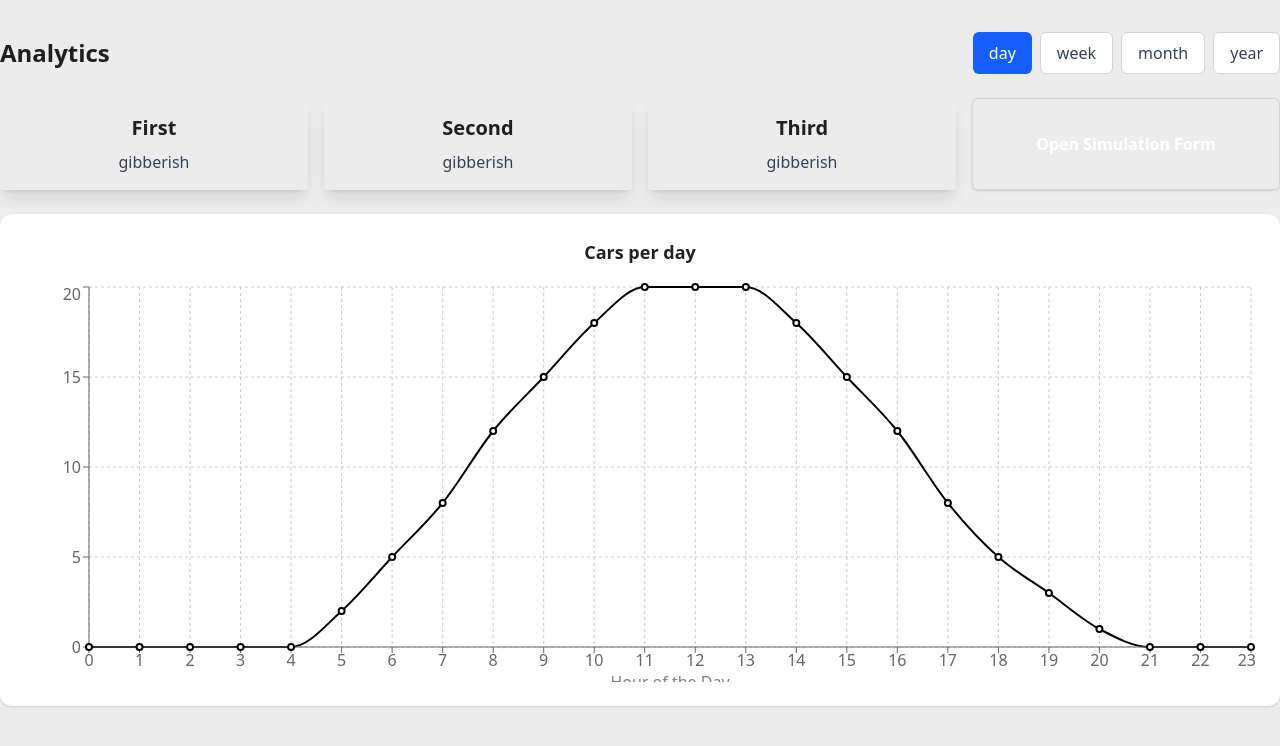
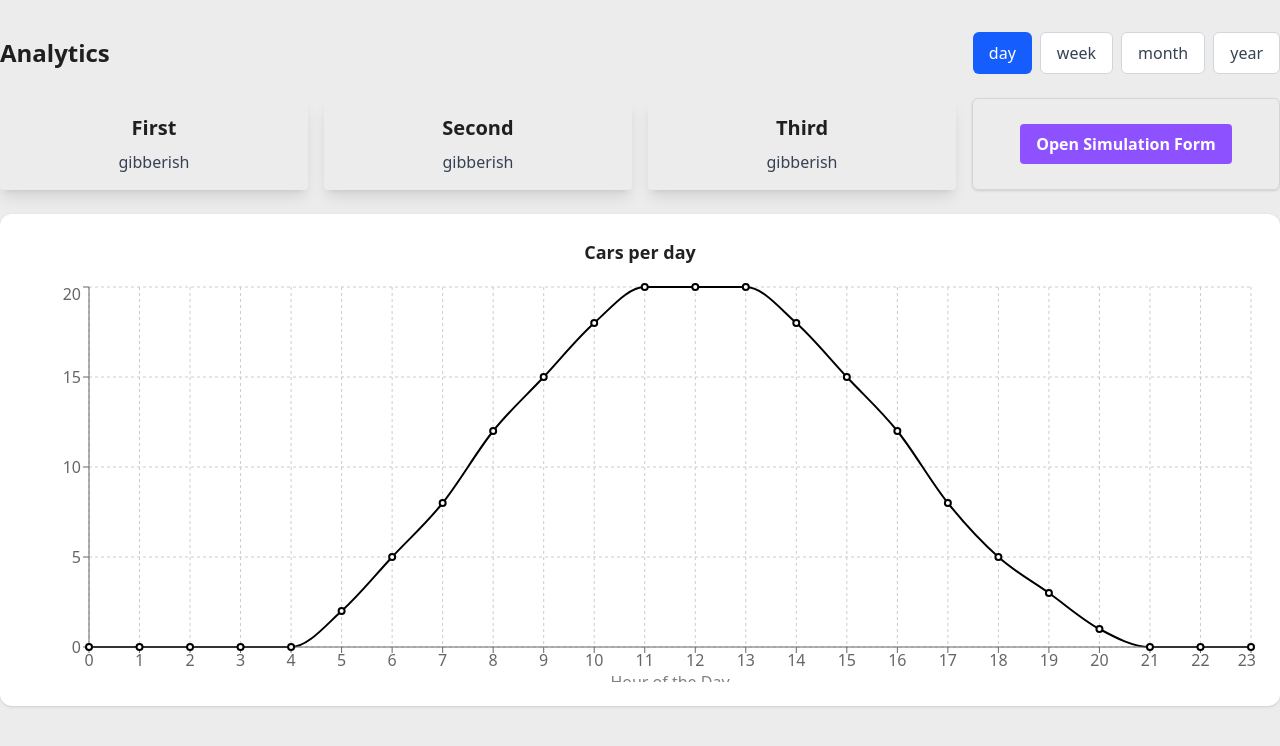
Before and after one commit to Ziva1011/EV-dashboard, a React app: page / in a window 1280 px wide. Shown: the top 746 px of the page. Built offline with nearby package versions, Linux system fonts and the light colour scheme; the HTML template or start-up script is replaced by a standard one.

Commit message:
wip: buttons colors

```diff
--- a/src/components/Button.tsx
+++ b/src/components/Button.tsx
@@ -7,14 +7,14 @@
 
 const Button: React.FC<ButtonProps> = ({
   children,
-  color = "blue",
+  color = "violet",
   type = "submit",
   ...rest
 }) => {
   return (
     <button
       type={type}
-      className={`bg-${color}-500 hover:bg-${color}-700 text-white font-bold py-2 px-4 rounded`}
+      className={`bg-violet-500 hover:bg-violet-700 text-white font-bold py-2 px-4 rounded`}
       {...rest}
     >
       {children}
```
